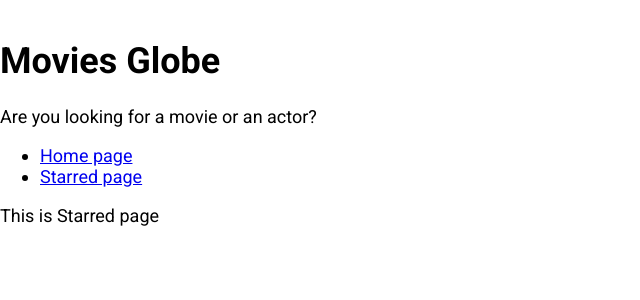
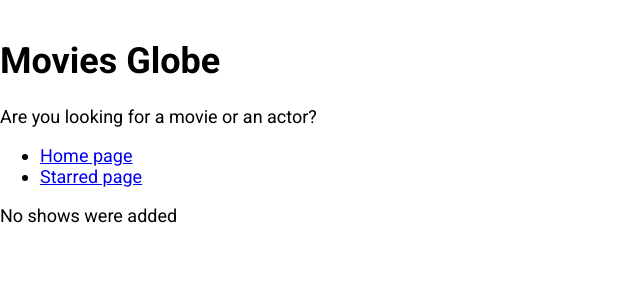
Before and after one commit to yukeshyuks/box-office, a React (Create React App) app: page /starred in a window 1280 px wide. Shown: the top 300 px of the page, without its empty margins (0-640 px from the left). Built offline with nearby package versions, Linux system fonts and the light colour scheme.

Commit message:
Adding shows to starred page

```diff
--- a/src/pages/Starred.js
+++ b/src/pages/Starred.js
@@ -1,12 +1,43 @@
-import React from 'react'
-import MainpageLayout from '../components/MainpageLayout'
+import React, { useState, useEffect } from 'react';
+import MainpageLayout from '../components/MainpageLayout';
+import { useShows } from '../misc/custom-hooks';
+import { apiGet } from '../misc/config';
+import ShowGrid from '../components/show/ShowGrid';
 
 const Starred = () => {
+  const [starred] = useShows();
+
+  const [shows, setShows] = useState(null);
+  const [isLoading, setIsLoading] = useState(true);
+  const [error, setError] = useState(null);
+
+  useEffect(() => {
+    if (starred && starred.length > 0) {
+      const promises = starred.map(showId => apiGet(`/shows/${showId}`));
+
+      Promise.all(promises)
+        .then(apiData => apiData.map(show => ({ show })))
+        .then(results => {
+          setShows(results);
+          setIsLoading(false);
+        })
+        .catch(err => {
+          setError(err.message);
+          setIsLoading(false);
+        });
+    } else {
+      setIsLoading(false);
+    }
+  }, [starred]);
+
   return (
     <MainpageLayout>
-      This is Starred page
+      {isLoading && <div>Shows are still loading</div>}
+      {error && <div>Error occured: {error}</div>}
+      {!isLoading && !shows && <div>No shows were added</div>}
+      {!isLoading && !error && shows && <ShowGrid data={shows} />}
     </MainpageLayout>
-  )
-}
+  );
+};
 
-export default Starred
+export default Starred;
```
